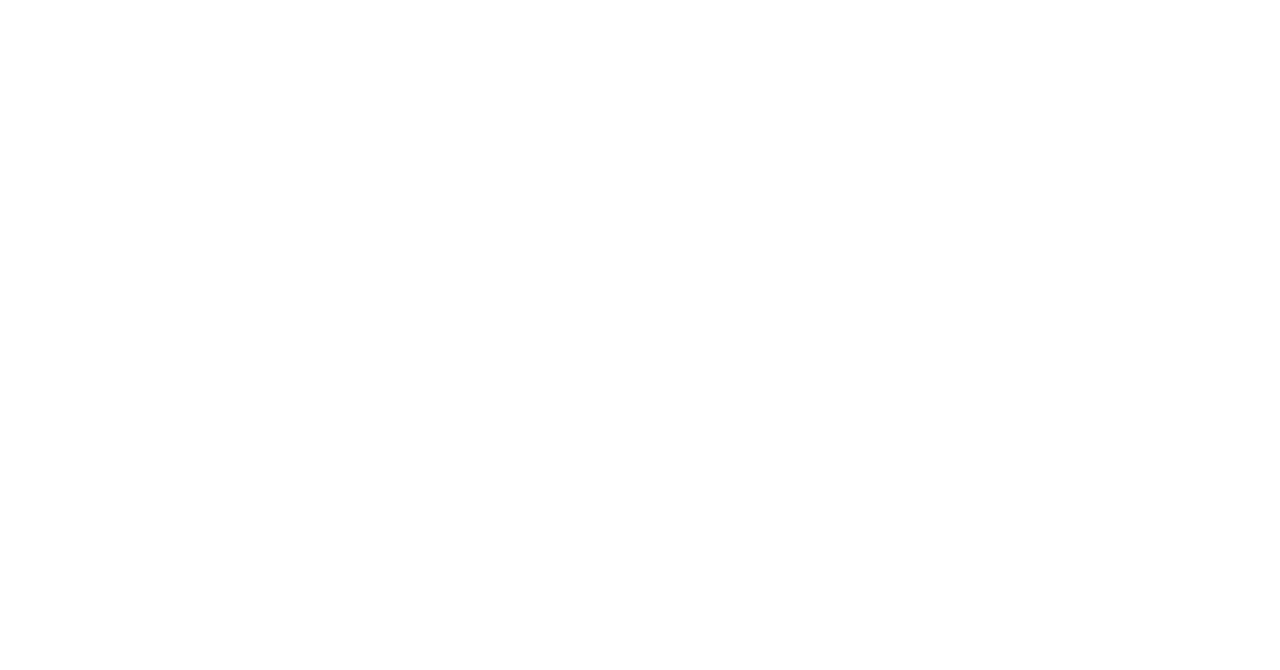
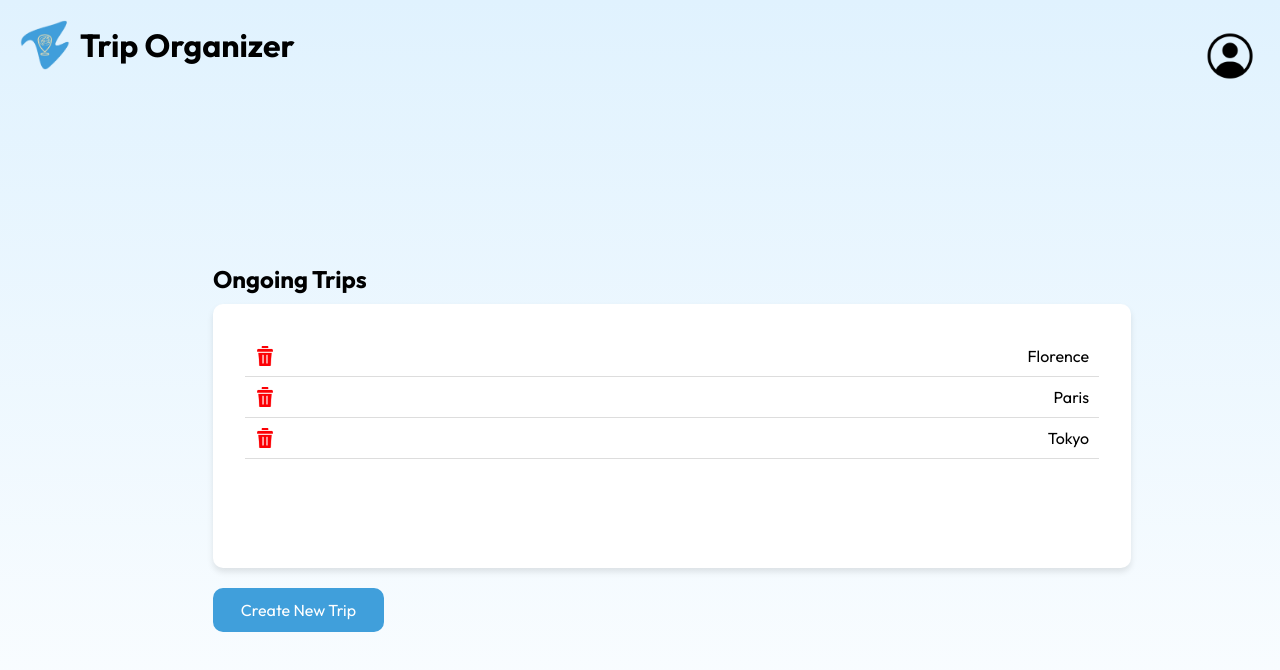
Before and after one commit to ipt-9/TripBud, a Vue app in the folder frontend/: page /triporganizer in a window 1280 px wide. Before the commit this address had no page. Shown: the top 670 px of the page. Built offline with nearby package versions, Linux system fonts and the light colour scheme.

Commit message:
changed invite members function and created Trip Organizer page and almost finished it

```diff
--- a/frontend/src/components/CreateTrip.vue
+++ b/frontend/src/components/CreateTrip.vue
@@ -36,9 +36,6 @@
         <div class="form-group">
           <label>Destination:</label>
           <input type="text" v-model="trip.destination" placeholder="Enter destination..." class="input-field"/>
-          <ul v-if="destinationResults.length" class="dropdown">
-            <li v-for="result in destinationResults" :key="result" @click="selectDestination(result)">{{ result }}</li>
-          </ul>
         </div>
       </div>
 
@@ -46,10 +43,8 @@
         <div class="form-group">
           <label>Invite Members:</label>
           <div class="invite-container">
-            <input type="email" v-model="trip.inviteEmail" placeholder="Enter email" class="input-field"/>
-            <div class="send-btn-container">
-              <button class="send-btn" @click="inviteMember">Send Email</button>
-            </div>
+            <button class="generate-link-btn" @click="generateInviteLink">Generate Invite Link</button>
+            <input type="text" v-model="inviteLink" readonly class="invite-link" v-if="inviteLink"/>
           </div>
         </div>
       </div>
@@ -95,25 +90,20 @@ export default {
         inviteEmail: '',
         budget: { transport: 0, food: 0, activities: 0, hotel: 0 }
       },
-      destinationResults: [],
+      inviteLink: '',
       images: ['src/assets/TripBudLogo.png'],
       accountImages: ['src/assets/account-symbol.png']
     };
   },
   methods: {
-    selectDestination(result) {
-      this.trip.destination = result;
-      this.destinationResults = [];
-    },
-    inviteMember() {
-      const emailRegex = /^[^\s@]+@[^\s@]+\.[^\s@]+$/;
-      if (!this.trip.inviteEmail || !emailRegex.test(this.trip.inviteEmail)) {
-        alert("Please enter a valid email address.");
+    generateInviteLink() {
+      if (!this.trip.name) {
+        alert("Please enter a trip name first.");
         return;
       }
-      const subject = encodeURIComponent("Trip Invitation");
-      const body = encodeURIComponent(`Hey, join my trip: ${this.trip.name} from ${this.trip.fromDate} to ${this.trip.toDate} at ${this.trip.destination}.`);
-      window.location.href = `mailto:${this.trip.inviteEmail}?subject=${subject}&body=${body}`;
+      const baseUrl = window.location.origin;
+      const tripId = Math.random().toString(36).substr(2, 9);
+      this.inviteLink = `${baseUrl}/join-trip/${tripId}`;
     },
     createTrip() {
       if (!this.trip.name || !this.trip.description || !this.trip.fromDate || !this.trip.toDate || !this.trip.destination) {
@@ -139,6 +129,7 @@ export default {
   background: linear-gradient(to bottom, #e0f2fe, #ffffff);
   padding: 30px;
   margin: auto;
+  height: 100vh;
 }
 
 .header {
@@ -183,6 +174,26 @@ export default {
   display: flex;
   flex-direction: column;
   gap: 10px;
+}
+
+.invite-container {
+  display: flex;
+  flex-direction: column;
+  gap: 10px;
+}
+.generate-link-btn {
+  background: #409FDB;
+  color: white;
+  border: none;
+  padding: 8px;
+  border-radius: 10px;
+  cursor: pointer;
+}
+.invite-link {
+  padding: 8px;
+  border-radius: 10px;
+  border: 1px solid #ccc;
+  background: #f4f4f4;
 }
 
 .send-btn-container {
--- /dev/null
+++ b/frontend/src/components/TripOrganizer.vue
@@ -0,0 +1,145 @@
+<template>
+    <div class="trip-organizer">
+      <div class="header">
+        <div class="logo-container">
+          <img v-for="img in images" :src="img" class="logo" />
+          <h1>Trip Organizer</h1>
+        </div>
+        <img :src="accountImages" class="settings-icon" @click="openSettings" />
+      </div>
+
+      <div class="triporganizer-content">
+        <h2 class="triporganizer-title">Ongoing Trips</h2>
+        <div class="triporganizer-card">
+          <div v-for="(trip, index) in trips" :key="index" class="trip-item" @click="viewTrip(trip)">
+            <img v-for="(img, index) in trashImages" :key="index" :src="img" class="delete-icon" @click.stop="deleteTrip(index)"/>
+            <span>{{ trip.name }}</span>
+          </div>
+        </div>
+        <button type="submit" class="newtrip-button">Create New Trip</button>
+      </div>
+    </div>
+</template>
+
+<script>
+export default {
+  data() {
+    return {
+      trips: [
+        { name: "Florence" },
+        { name: "Paris" },
+        { name: "Tokyo" }
+      ],
+      images:['src/assets/TripBudLogo.png'],
+      accountImages: ['src/assets/account-symbol.png'],
+      trashImages:['src/assets/trash-symbol.png']
+    };
+  },
+  methods: {
+    deleteTrip(index) {
+      this.trips.splice(index, 1);
+    },
+    viewTrip(trip) {
+      alert(`Viewing details for: ${trip.name}`);
+    }
+  }
+};
+</script>
+
+<style>
+* {
+  font-family: 'Outfit', sans-serif;
+}
+
+.trip-organizer {
+  background: linear-gradient(to bottom, #e0f2fe, #ffffff);
+  display: flex;
+  flex-direction: column;
+  align-items: center;
+  justify-content: center;
+  height: 100vh;
+}
+
+.header {
+  display: flex;
+  justify-content: space-between;
+  align-items: center;
+  margin-bottom: 3%;
+  width: 90%;
+}
+
+.logo-container {
+  display: flex;
+  align-items: center;
+}
+
+.logo {
+  width: 50px;
+  margin-right: 15px;
+}
+
+.settings-icon {
+  position: absolute;
+  top: 4%;
+  right: 2%;
+  height: 6%;
+  cursor: pointer;
+}
+
+.triporganizer-content {
+  width: 70%;
+  display: flex;
+  flex-direction: column;
+  align-items: flex-start;
+}
+
+.triporganizer-title {
+  margin-bottom: 10px;
+}
+
+.triporganizer-card {
+  background: white;
+  padding: 2rem;
+  border-radius: 10px;
+  box-shadow: 0 4px 6px rgba(0, 0, 0, 0.1);
+  text-align: left;
+  width: 100%;
+  min-height: 200px;
+}
+
+.trip-item {
+  display: flex;
+  align-items: center;
+  justify-content: space-between;
+  padding: 10px;
+  border-bottom: 1px solid #ddd;
+  cursor: pointer;
+}
+
+.trip-item:hover {
+  background-color: #f1f1f1;
+}
+
+.delete-icon {
+  width: 20px;
+  height: 20px;
+  cursor: pointer;
+}
+
+.newtrip-button {
+  background: #409FDB;
+  color: white;
+  display: block;
+  border: none;
+  padding: 12px;
+  border-radius: 10px;
+  cursor: pointer;
+  font-size: 16px;
+  width: 20%;
+  margin-top: 20px;
+}
+
+.newtrip-button:hover {
+  background: #368BD1;
+}
+</style>
--- a/frontend/src/router/index.js
+++ b/frontend/src/router/index.js
@@ -7,6 +7,7 @@ import SettingsPage from '../components/SettingsPage.vue';
 import WhyUs from '../components/WhyUs.vue';
 import StartPage from '../components/StartPage.vue';
 import MainPage from '../components/MainPage.vue';
+import TripOrganizer from '../components/TripOrganizer.vue';
 
 const routes = [
   { path: '/plans', component: PlansPage }, // Automatically go to register
@@ -16,7 +17,8 @@ const routes = [
   { path: '/whyus', component: WhyUs },
   { path: '/start', component: StartPage},
   { path: '/', component: MainPage},
-  { path: '/settings', component: SettingsPage}
+  { path: '/settings', component: SettingsPage},
+  { path: '/triporganizer', component: TripOrganizer}
 ];
 
 
```
Also changed, not shown: frontend/src/assets/trash-symbol.png (added).
